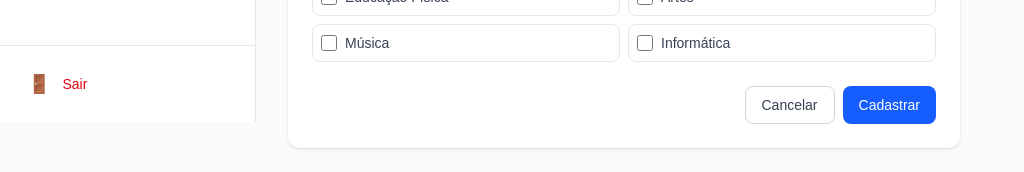
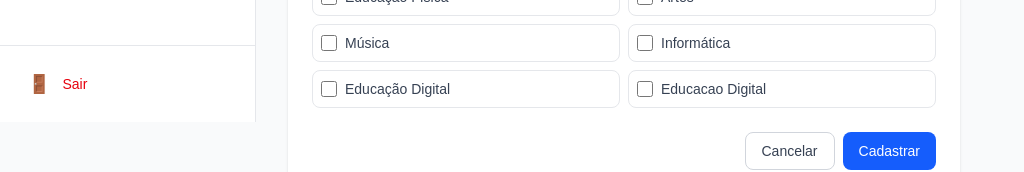
Before and after one commit to wesleymusk0/domicilia, a Next.js app: page /pedagogo/professores/novo in a window 1280 px wide. Shown: the part 678-850 px from the top of the page, without its empty margins (0-1024 px from the left). Built offline with nearby package versions, Linux system fonts and the light colour scheme; no server answers.

Commit message:
feat: adicionada materia Educacao Digital (com e sem acento) para todos os perfis
Co-authored-by: wesleymusk0 <219447864+wesleymusk0@users.noreply.github.com>

```diff
--- a/src/app/(dashboard)/pedagogo/conteudo-ia/page.tsx
+++ b/src/app/(dashboard)/pedagogo/conteudo-ia/page.tsx
@@ -16,7 +16,7 @@ import { Modal } from '@/components/ui/Modal';
 import { FirestoreService, DOC_TYPES, whereEqual } from '@/lib/services/firestore';
 import { ConteudoIA } from '@/types';
 
-const disciplinas = ['Portugues', 'Matematica', 'Ciencias', 'Historia', 'Geografia', 'Ingles', 'Educacao Fisica', 'Artes', 'Musica', 'Informatica', 'Educacao Digital'];
+const disciplinas = ['Portugues', 'Matematica', 'Ciencias', 'Historia', 'Geografia', 'Ingles', 'Educacao Fisica', 'Artes', 'Musica', 'Informatica', 'Educacao Digital', 'Educação Digital'];
 const series = ['1 serie', '2 serie', '3 serie', '4 serie', '5 serie', '6 serie', '7 serie', '8 serie', '9 serie', 'Ensino Medio'];
 const niveis = [
   { value: 'facil', label: 'Facil' },
--- a/src/app/(dashboard)/pedagogo/professores/[id]/editar/page.tsx
+++ b/src/app/(dashboard)/pedagogo/professores/[id]/editar/page.tsx
@@ -30,7 +30,7 @@ export default function EditarProfessorPage() {
   const [saving, setSaving] = useState(false);
   const [error, setError] = useState('');
 
-  const disciplinasOptions = ['Portugues', 'Matematica', 'Ciencias', 'Historia', 'Geografia', 'Ingles', 'Educacao Fisica', 'Artes', 'Musica', 'Informatica', 'Educacao Digital'];
+  const disciplinasOptions = ['Portugues', 'Matematica', 'Ciencias', 'Historia', 'Geografia', 'Ingles', 'Educacao Fisica', 'Artes', 'Musica', 'Informatica', 'Educacao Digital', 'Educação Digital'];
 
   useEffect(() => {
     if (user) loadData();
--- a/src/app/(dashboard)/pedagogo/professores/novo/page.tsx
+++ b/src/app/(dashboard)/pedagogo/professores/novo/page.tsx
@@ -32,7 +32,7 @@ export default function NovoProfessorPage() {
 
   const disciplinasOptions = [
     'Português', 'Matemática', 'Ciências', 'História', 'Geografia',
-    'Inglês', 'Educação Física', 'Artes', 'Música', 'Informática',
+    'Inglês', 'Educação Física', 'Artes', 'Música', 'Informática', 'Educação Digital', 'Educacao Digital'
   ];
 
   useEffect(() => {
--- a/src/app/(dashboard)/professor/enviar/page.tsx
+++ b/src/app/(dashboard)/professor/enviar/page.tsx
@@ -45,7 +45,7 @@ function EnviarAtividadeContent() {
   const [error, setError] = useState('');
   const [success, setSuccess] = useState(false);
 
-  const disciplinas = user?.disciplinas || ['Portugues', 'Matematica', 'Ciencias', 'Historia', 'Geografia', 'Ingles', 'Educacao Fisica', 'Artes', 'Musica', 'Informatica', 'Educacao Digital'];
+  const disciplinas = user?.disciplinas || ['Portugues', 'Matematica', 'Ciencias', 'Historia', 'Geografia', 'Ingles', 'Educacao Fisica', 'Artes', 'Musica', 'Informatica', 'Educacao Digital', 'Educação Digital'];
 
   useEffect(() => {
     if (!authLoading && user && turmaId && alunoId) loadData();
```
